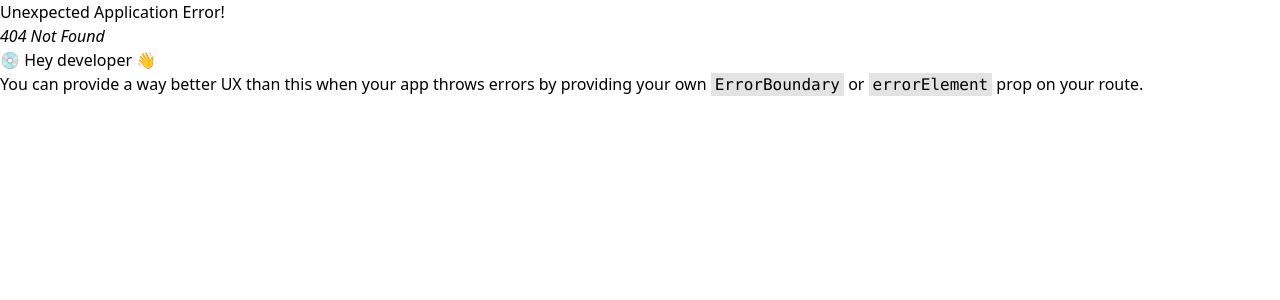
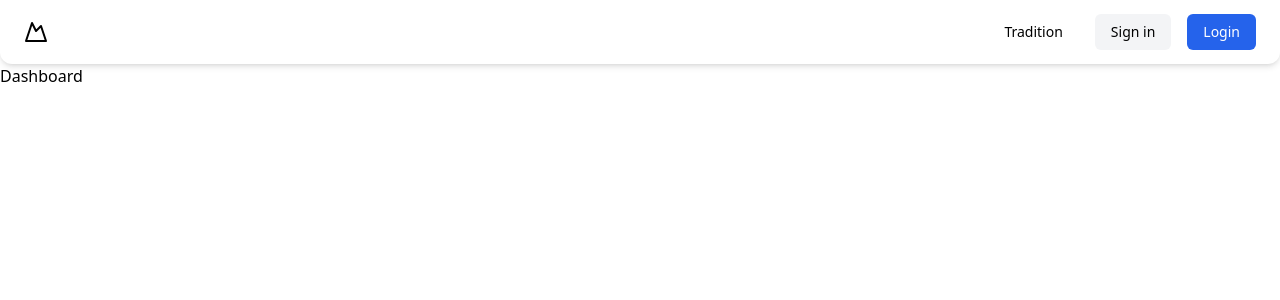
Before and after one commit to mohammeddl/hotelsforyou, a React (Vite) app: page /dashboard in a window 1280 px wide. Before the commit this address had no page. Shown: the top 300 px of the page. Built offline with nearby package versions, Linux system fonts and the light colour scheme.

Commit message:
add dashboard

```diff
--- /dev/null
+++ b/src/pages/Dashboard.jsx
@@ -0,0 +1,7 @@
+export default function Dashboard() {
+    return (
+        <div>
+        <h1>Dashboard</h1>
+        </div>
+    );
+    }
```
Also changed, not shown: src/router/index.jsx (+10 -0 lines).
